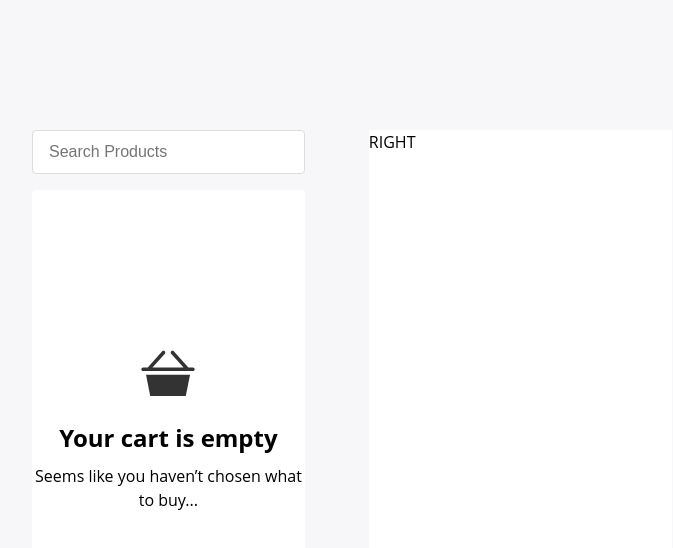
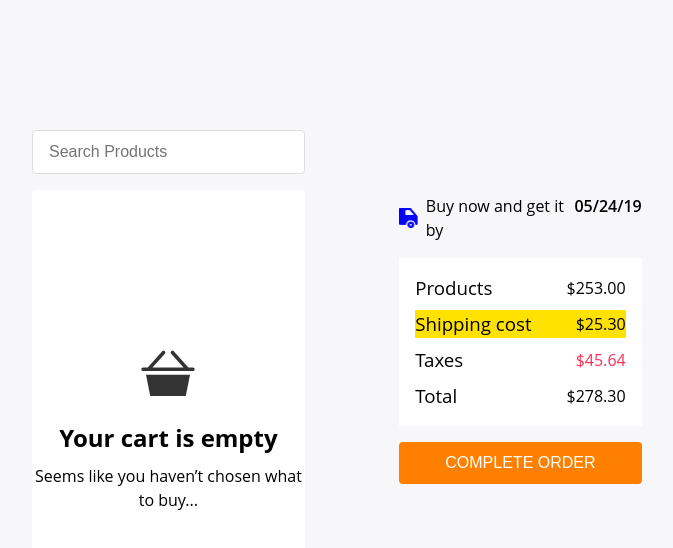
Before and after one commit to Alejandro1709/shopping-cart-app, a Next.js app: page / in a window 1280 px wide. Shown: the top 548 px of the page, without its empty margins (288-961 px from the left). Built offline with nearby package versions, Linux system fonts and the light colour scheme.

Commit message:
Add: Cart component

```diff
--- /dev/null
+++ b/components/Cart/Cart.tsx
@@ -0,0 +1,41 @@
+import Image from 'next/image';
+import Disk from '../../public/disk.png';
+import * as S from './styles';
+
+function Cart() {
+  return (
+    <S.Cart>
+      <S.Inner>
+        <S.HeadingInfo>
+          <Image src={Disk} alt='disk logo' width={20} height={20} />
+          <S.Heading>
+            Buy now and get it by <S.Date>05/24/19</S.Date>
+          </S.Heading>
+        </S.HeadingInfo>
+        <S.CartInfo>
+          <S.CartList role='list'>
+            <S.CartItem className={S.CartItem} role='listitem'>
+              <h3>Products</h3>
+              <p>$253.00</p>
+            </S.CartItem>
+            <S.CartItem className={S.CartItem} role='listitem'>
+              <h3>Shipping cost</h3>
+              <p>$25.30</p>
+            </S.CartItem>
+            <S.CartItem className={S.CartItem} role='listitem'>
+              <h3>Taxes</h3>
+              <p>$45.64</p>
+            </S.CartItem>
+            <S.CartItem className={S.CartItem} role='listitem'>
+              <h3>Total</h3>
+              <p>$278.30</p>
+            </S.CartItem>
+          </S.CartList>
+        </S.CartInfo>
+        <S.Button>Complete Order</S.Button>
+      </S.Inner>
+    </S.Cart>
+  );
+}
+
+export default Cart;
--- /dev/null
+++ b/components/Cart/index.ts
@@ -0,0 +1,3 @@
+import Cart from './Cart';
+
+export default Cart;
--- /dev/null
+++ b/components/Cart/styles.ts
@@ -0,0 +1,81 @@
+import styled from 'styled-components';
+
+export const Cart = styled.section`
+  display: flex;
+  justify-content: center;
+  /* background-color: aqua; */
+`;
+
+export const Inner = styled.div`
+  display: flex;
+  flex-direction: column;
+  gap: 16px;
+  width: 80%;
+  /* background-color: red; */
+`;
+
+export const HeadingInfo = styled.div`
+  display: flex;
+  flex-direction: row;
+  justify-content: center;
+  align-items: center;
+  gap: 8px;
+`;
+
+export const Heading = styled.h4`
+  display: flex;
+  gap: 5px;
+  font-size: 1.6rem;
+  font-weight: 400;
+`;
+
+export const Date = styled.p`
+  font-weight: 600;
+`;
+
+export const CartInfo = styled.div`
+  padding: 1.6rem;
+  background-color: var(--white-clr);
+`;
+
+export const CartList = styled.ul`
+  display: flex;
+  flex-direction: column;
+  gap: 8px;
+  padding: 0;
+  margin: 0;
+  list-style: none;
+`;
+
+export const CartItem = styled.li`
+  display: flex;
+  justify-content: space-between;
+  align-items: center;
+
+  & > h3 {
+    font-weight: 400;
+  }
+
+  &:nth-child(2) {
+    background-color: #ffe200;
+  }
+
+  &:nth-child(3) p {
+    color: #ff2d55;
+  }
+`;
+
+export const Button = styled.button`
+  padding: 12px 16px;
+  border: 0;
+  border-radius: 4px;
+  text-transform: uppercase;
+  font-size: 1.6rem;
+  color: white;
+  background-color: var(--main-orange-clr);
+  cursor: pointer;
+
+  &:hover {
+    background-color: var(--main-orange-clr-hover);
+  }
+`;
--- a/pages/index.tsx
+++ b/pages/index.tsx
@@ -7,6 +7,7 @@ import Wrapper from '../components/Wrapper';
 import SearchInput from '../components/SearchInput';
 import ProductsList from '../components/ProductsList';
 import styled from 'styled-components';
+import Cart from '../components/Cart';
 
 const Container = styled.section`
   display: flex;
@@ -35,8 +36,10 @@ const ListHolder = styled.div`
 `;
 
 const Right = styled.div`
+  height: calc(48rem - 4px);
+  align-self: flex-end;
   width: 50rem;
-  background-color: var(--white-clr);
+  /* background-color: var(--white-clr); */
 `;
 
 export default function Home() {
@@ -111,7 +114,9 @@ export default function Home() {
               )}
             </ListHolder>
           </Left>
-          <Right>RIGHT</Right>
+          <Right>
+            <Cart />
+          </Right>
         </Container>
       </Wrapper>
     </>
--- a/styles/globals.css
+++ b/styles/globals.css
@@ -8,6 +8,7 @@
   --red-clr: #ff2d55;
   --black-light-clr: #c1c1c1;
   --main-orange-clr: #ff8000;
+  --main-orange-clr-hover: #e57c13;
 }
 
 * {
```
